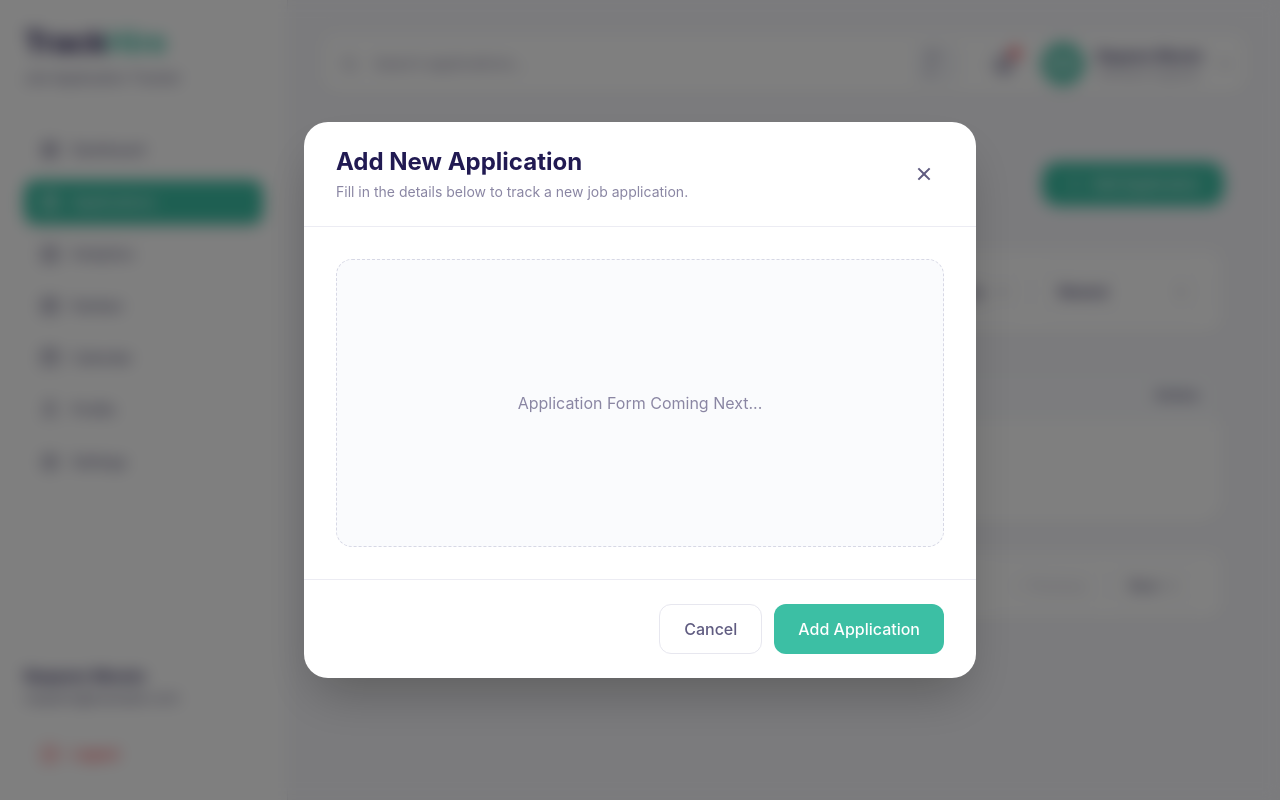
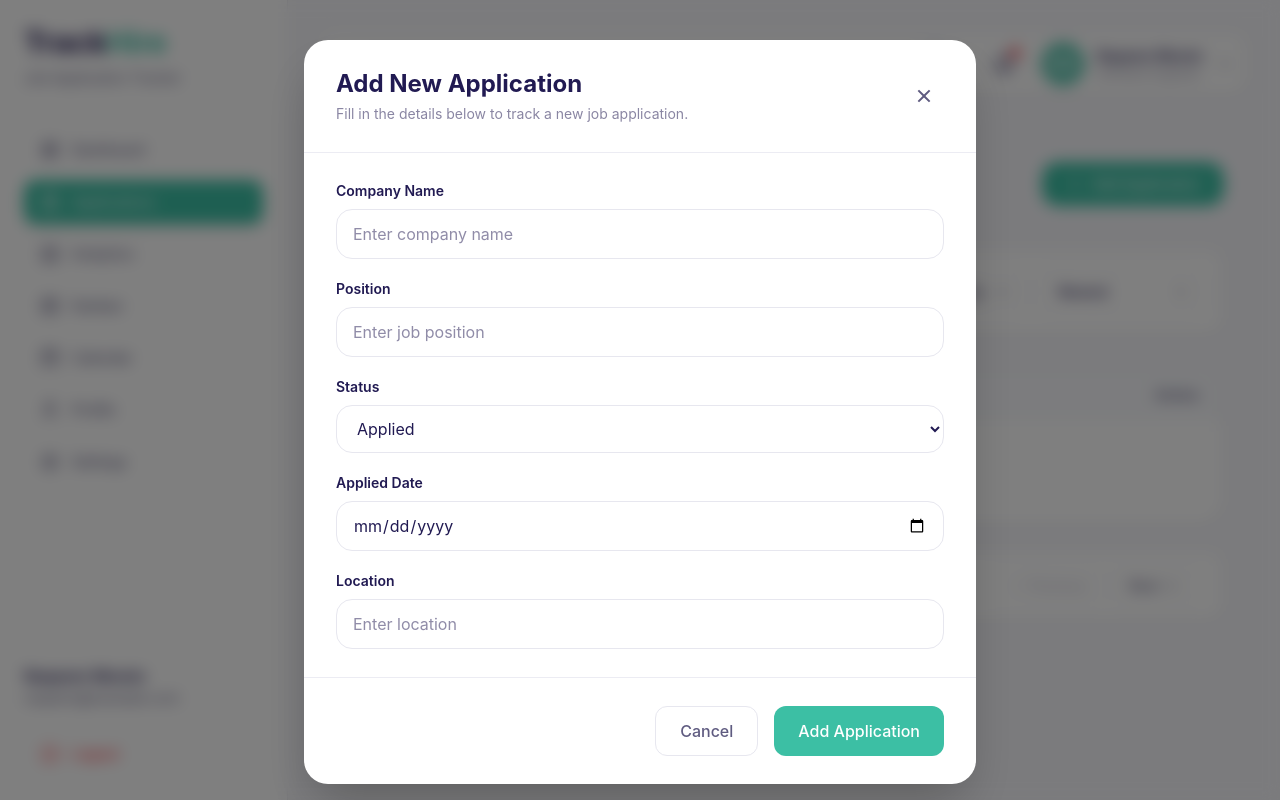
Before and after one commit to MohdNaqeem/TrackHire, a React (Vite) app: page /dashboard/applications in a window 1280 px wide. Both pictures are taken after typing "Sample" into the empty fields and a click on the button "Add Application". Built offline with nearby package versions, Linux system fonts and the light colour scheme.

Commit message:
build add application form with reusable input components

```diff
--- a/src/components/Applications/AddApplicationModal.jsx
+++ b/src/components/Applications/AddApplicationModal.jsx
@@ -1,12 +1,13 @@
 import { RiCloseLine } from "react-icons/ri";
 import ModalOverlay from "./ModalOverlay";
+import ApplicationForm from "./ApplicationForm";
 
 const AddApplicationModal = ({ onClose }) => {
   return (
     <ModalOverlay>
       <div className="w-full max-w-2xl rounded-3xl bg-white shadow-2xl">
         {/* Header */}
-        <div className="flex items-center justify-between border-b border-[#ECECF3] px-8 py-6">
+        <div className="flex items-center justify-between border-b border-[#ECECF3] px-8 py-7">
           <div>
             <h2 className="text-2xl font-bold text-[#211A52]">
               Add New Application
@@ -21,24 +22,18 @@ const AddApplicationModal = ({ onClose }) => {
             onClick={onClose}
             className="rounded-xl p-2 transition hover:bg-[#F5F6FA]"
           >
-            <RiCloseLine
-              size={24}
-              className="text-[#5F5B80]"
-            />
+            <RiCloseLine size={24} className="text-[#5F5B80]" />
           </button>
         </div>
 
         {/* Body */}
-        <div className="p-8">
-          <div className="flex h-72 items-center justify-center rounded-2xl border border-dashed border-[#D7D8E5] bg-[#FAFBFD]">
-            <p className="text-[#8A86A3]">
-              Application Form Coming Next...
-            </p>
-          </div>
+        {/* Body */}
+        <div className="px-8 py-7">
+          <ApplicationForm />
         </div>
 
         {/* Footer */}
-        <div className="flex justify-end gap-3 border-t border-[#ECECF3] px-8 py-6">
+        <div className="flex justify-end gap-4 border-t border-[#ECECF3] px-8 py-7">
           <button
             onClick={onClose}
             className="rounded-xl border border-[#E7E7EF] px-6 py-3 font-medium text-[#5F5B80] transition hover:bg-[#F5F6FA]"
--- a/src/components/Applications/ApplicationForm.jsx
+++ b/src/components/Applications/ApplicationForm.jsx
@@ -0,0 +1,68 @@
+import { useState } from "react";
+
+import FormInput from "./FormInput";
+import FormSelect from "./FormSelect";
+
+const ApplicationForm = () => {
+  const [company, setCompany] = useState("");
+  const [position, setPosition] = useState("");
+  const [status, setStatus] = useState("Applied");
+  const [appliedDate, setAppliedDate] = useState("");
+  const [location, setLocation] = useState("");
+
+  return (
+    <form className="space-y-5">
+      <FormInput
+        label="Company Name"
+        placeholder="Enter company name"
+        value={company}
+        onChange={(e) =>
+          setCompany(e.target.value)
+        }
+      />
+
+      <FormInput
+        label="Position"
+        placeholder="Enter job position"
+        value={position}
+        onChange={(e) =>
+          setPosition(e.target.value)
+        }
+      />
+
+      <FormSelect
+        label="Status"
+        value={status}
+        onChange={(e) =>
+          setStatus(e.target.value)
+        }
+        options={[
+          "Applied",
+          "Interview",
+          "Offer",
+          "Rejected",
+        ]}
+      />
+
+      <FormInput
+        label="Applied Date"
+        type="date"
+        value={appliedDate}
+        onChange={(e) =>
+          setAppliedDate(e.target.value)
+        }
+      />
+
+      <FormInput
+        label="Location"
+        placeholder="Enter location"
+        value={location}
+        onChange={(e) =>
+          setLocation(e.target.value)
+        }
+      />
+    </form>
+  );
+};
+
+export default ApplicationForm;
--- a/src/components/Applications/FormInput.jsx
+++ b/src/components/Applications/FormInput.jsx
@@ -0,0 +1,19 @@
+const FormInput = ({ label, type = "text", placeholder, value, onChange }) => {
+  return (
+    <div>
+      <label className="mb-2 block text-sm font-semibold text-[#211A52]">
+        {label}
+      </label>
+
+      <input
+        type={type}
+        placeholder={placeholder}
+        value={value}
+        onChange={onChange}
+        className="w-full rounded-2xl border border-[#E7E7EF] px-4 py-3 text-[#211A52] outline-none transition-all duration-300 focus:border-[#3CBFA4] focus:ring-4 focus:ring-[#DDF7F2]"
+      />
+    </div>
+  );
+};
+
+export default FormInput;
--- a/src/components/Applications/FormSelect.jsx
+++ b/src/components/Applications/FormSelect.jsx
@@ -0,0 +1,23 @@
+const FormSelect = ({ label, value, onChange, options }) => {
+  return (
+    <div>
+      <label className="mb-2 block text-sm font-semibold text-[#211A52]">
+        {label}
+      </label>
+
+      <select
+        value={value}
+        onChange={onChange}
+        className="w-full rounded-2xl border border-[#E7E7EF] px-4 py-3 text-[#211A52] outline-none transition-all duration-300 focus:border-[#3CBFA4] focus:ring-4 focus:ring-[#DDF7F2]"
+      >
+        {options.map((option) => (
+          <option key={option} value={option}>
+            {option}
+          </option>
+        ))}
+      </select>
+    </div>
+  );
+};
+
+export default FormSelect;
--- a/src/components/Applications/ModalOverlay.jsx
+++ b/src/components/Applications/ModalOverlay.jsx
@@ -1,6 +1,6 @@
 const ModalOverlay = ({ children }) => {
   return (
-    <div className="fixed inset-0 z-50 flex items-center justify-center bg-black/50 backdrop-blur-sm">
+    <div className="fixed inset-0 z-50 flex items-start justify-center overflow-y-auto bg-black/50 px-6 py-10 backdrop-blur-sm">
       {children}
     </div>
   );
```
